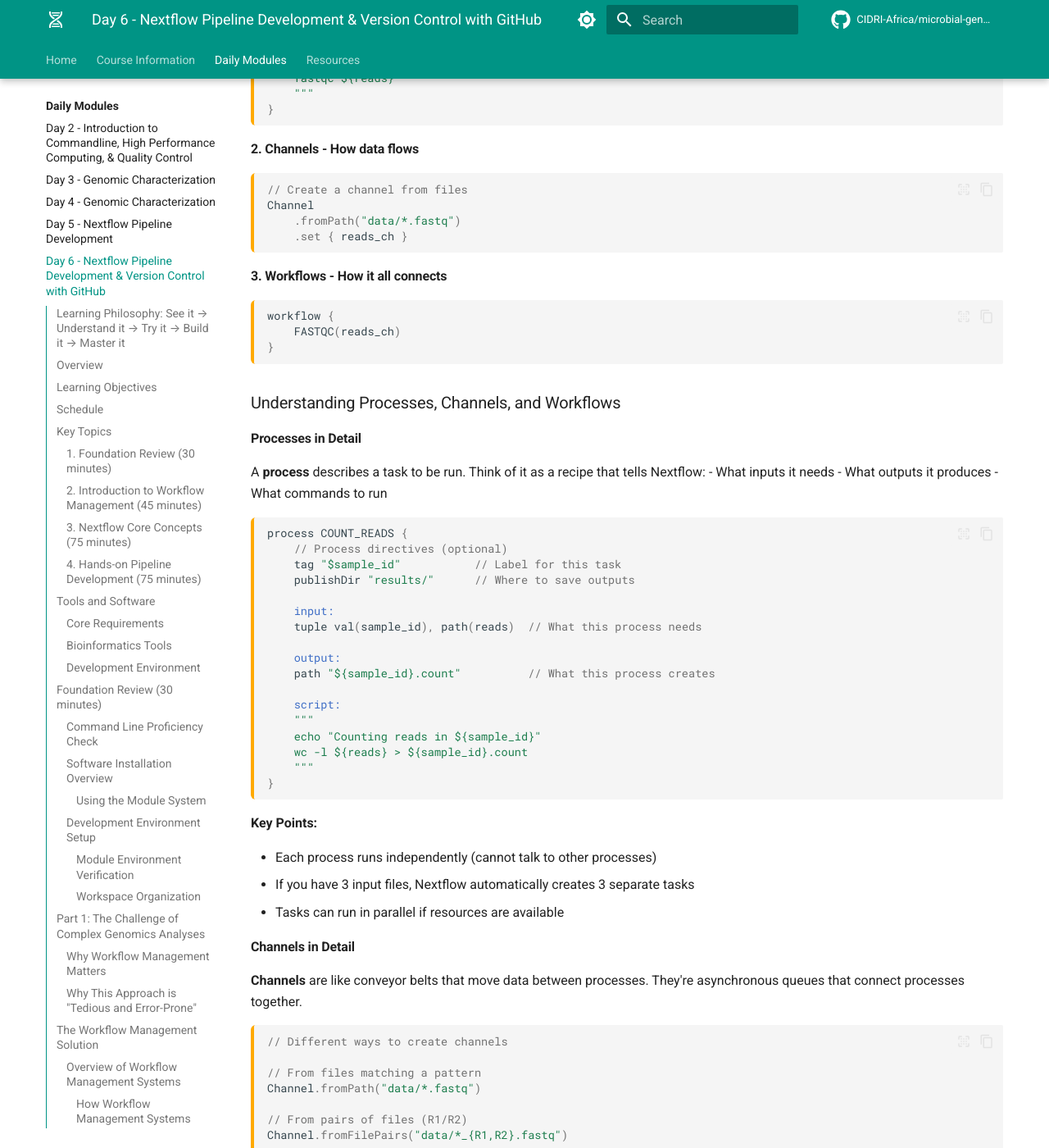
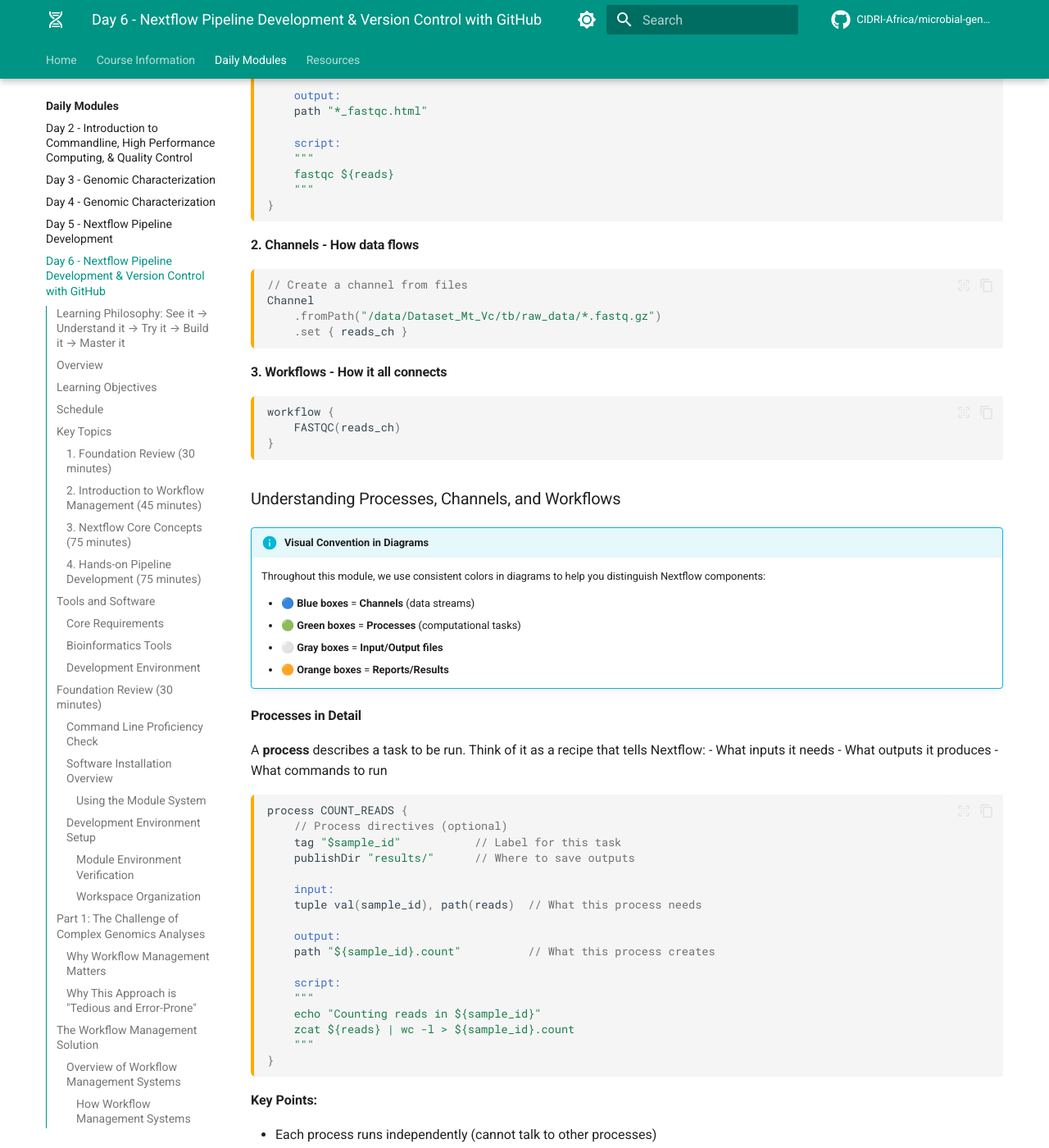
Before and after one commit to mamanambiya/microbial-genomics-training, an MkDocs documentation site: the page built from docs_src/modules/day6/index.md, in a window 1280 px wide and 1400 px high, scrolled down 21019 px. Shown: the whole window at 82% size. Built offline with MkDocs 1.6.1 and Material for MkDocs 9.7.7, drawn with Linux system fonts in a browser that asks for light colours; comment, search, counter and statistics services are not loaded; some of the changed text lies outside the part shown.

Commit message:
Update Day 6 with practical FASTQ handling commands
- Replace generic file commands with FASTQ-specific examples using zcat
- Add proper spacing after module setup headers
- Make examples more relevant for genomics workflows

🤖 Generated with [Claude Code](https://claude.ai/code)

Co-Authored-By: Claude <noreply@anthropic.com>

````diff
--- a/docs_src/modules/day6/index.md
+++ b/docs_src/modules/day6/index.md
@@ -121,9 +121,9 @@ cp file1.txt backup/       # Copy files
 mv old_name.txt new_name.txt  # Rename/move files
 
 # File content examination
-head -n 10 data.fastq      # First 10 lines
+zcat data.fastq.gz | head -n 10  # First 10 lines of compressed FASTQ
 tail -n 5 logfile.txt      # Last 5 lines
-wc -l sequences.fasta      # Count lines
+zcat sequences.fastq.gz | wc -l  # Count lines in compressed file
 grep ">" sequences.fasta   # Find FASTA headers
 
 # Process management
@@ -148,6 +148,7 @@ For Day 6, we'll focus on basic software installation and environment setup. Con
 **All tools are pre-installed and available through the module system. No installation required!**
 
 **Step 1: Check if module system is available**
+
 ```bash
 # Test if module command works
 module --version
@@ -156,6 +157,7 @@ module --version
 ```
 
 **Step 2: Check available modules**
+
 ```bash
 # List all available modules
 module avail
@@ -167,6 +169,7 @@ module avail fastqc
 ```
 
 **Step 3: Load required modules**
+
 ```bash
 # Load Java 17 (required for Nextflow)
 module load java/openjdk-17.0.2
@@ -181,6 +184,7 @@ module load multiqc/1.22.3
 ```
 
 **Step 4: Verify loaded modules**
+
 ```bash
 # Check what modules are currently loaded
 module list
@@ -192,6 +196,7 @@ fastqc --version
 ```
 
 **Step 5: Module management**
+
 ```bash
 # Unload a specific module
 module unload fastqc/0.12.1
@@ -211,6 +216,7 @@ chmod +x setup_modules.sh
 ```
 
 **Troubleshooting: If module command is not found**
+
 ```bash
 # Only if you get "module: command not found", try:
 source /opt/lmod/8.7/lmod/lmod/init/bash
@@ -230,6 +236,7 @@ Let's ensure your environment is ready for Nextflow development:
 <h5>✅ Environment Verification</h5>
 
 **Complete verification workflow:**
+
 ```bash
 # Step 1: Test module system
 module --version
@@ -262,6 +269,7 @@ module list
 ```
 
 **If module command is not found:**
+
 ```bash
 # Initialize module system (only if needed)
 source /opt/lmod/8.7/lmod/lmod/init/bash
@@ -271,6 +279,7 @@ module --version
 ```
 
 **If modules are not available:**
+
 ```bash
 # Search for modules with different names
 module avail 2>&1 | grep -i nextflow
@@ -280,6 +289,7 @@ module avail 2>&1 | grep -i java
 ```
 
 **Quick Setup Script:**
+
 ```bash
 # Create a one-command setup (handles module initialization if needed)
 cat > ~/setup_day6.sh << 'EOF'
@@ -344,16 +354,16 @@ Consider analyzing 100 bacterial genomes without workflow management:
 ```bash
 # Manual approach - tedious and error-prone
 for sample in sample1 sample2 sample3 ... sample100; do
-    fastqc ${sample}_R1.fastq ${sample}_R2.fastq
+    fastqc ${sample}_R1.fastq.gz ${sample}_R2.fastq.gz
     if [ $? -ne 0 ]; then echo "FastQC failed"; exit 1; fi
 
-    trimmomatic PE ${sample}_R1.fastq ${sample}_R2.fastq \
-        ${sample}_R1_trimmed.fastq ${sample}_R1_unpaired.fastq \
-        ${sample}_R2_trimmed.fastq ${sample}_R2_unpaired.fastq \
+    trimmomatic PE ${sample}_R1.fastq.gz ${sample}_R2.fastq.gz \
+        ${sample}_R1_trimmed.fastq.gz ${sample}_R1_unpaired.fastq.gz \
+        ${sample}_R2_trimmed.fastq.gz ${sample}_R2_unpaired.fastq.gz \
         SLIDINGWINDOW:4:20
     if [ $? -ne 0 ]; then echo "Trimming failed"; exit 1; fi
 
-    spades.py -1 ${sample}_R1_trimmed.fastq -2 ${sample}_R2_trimmed.fastq \
+    spades.py -1 ${sample}_R1_trimmed.fastq.gz -2 ${sample}_R2_trimmed.fastq.gz \
         -o ${sample}_assembly
     if [ $? -ne 0 ]; then echo "Assembly failed"; exit 1; fi
 
@@ -499,7 +509,7 @@ Let's see how the same basic task - running FastQC on multiple samples - would b
 ```bash
 # Manual approach - sequential processing
 for sample in sample1 sample2 sample3; do
-    fastqc ${sample}_R1.fastq ${sample}_R2.fastq -o results/
+    fastqc ${sample}_R1.fastq.gz ${sample}_R2.fastq.gz -o results/
     if [ $? -ne 0 ]; then echo "FastQC failed for $sample"; exit 1; fi
 done
 ```
@@ -736,6 +746,7 @@ graph TD
 </div>
 
 **Benefits of Nextflow approach:**
+
 - **Parallel processing**: All samples start simultaneously
 - **Efficient resource use**: Uses all available CPU cores
 - **Total time**: 60 minutes (1 hour) for 3 samples
@@ -891,7 +902,7 @@ process FASTQC {
 ```groovy
 // Create a channel from files
 Channel
-    .fromPath("data/*.fastq")
+    .fromPath("/data/Dataset_Mt_Vc/tb/raw_data/*.fastq.gz")
     .set { reads_ch }
 ```
 
@@ -904,6 +915,14 @@ workflow {
 
 ### Understanding Processes, Channels, and Workflows
 
+!!! info "Visual Convention in Diagrams"
+    Throughout this module, we use consistent colors in diagrams to help you distinguish Nextflow components:
+
+    - 🔵 **Blue boxes** = **Channels** (data streams)
+    - 🟢 **Green boxes** = **Processes** (computational tasks)
+    - ⚪ **Gray boxes** = **Input/Output files**
+    - 🟠 **Orange boxes** = **Reports/Results**
+
 #### **Processes in Detail**
 
 A **process** describes a task to be run. Think of it as a recipe that tells Nextflow:
@@ -926,7 +945,7 @@ process COUNT_READS {
     script:
     """
     echo "Counting reads in ${sample_id}"
-    wc -l ${reads} > ${sample_id}.count
+    zcat ${reads} | wc -l > ${sample_id}.count
     """
 }
 ```
@@ -945,10 +964,10 @@ process COUNT_READS {
 // Different ways to create channels
 
 // From files matching a pattern
-Channel.fromPath("data/*.fastq")
+Channel.fromPath("/data/Dataset_Mt_Vc/tb/raw_data/*.fastq.gz")
 
 // From pairs of files (R1/R2)
-Channel.fromFilePairs("data/*_{R1,R2}.fastq")
+Channel.fromFilePairs("/data/Dataset_Mt_Vc/tb/raw_data/*_{1,2}.fastq.gz")
 
 // From a list of values
 Channel.from(['sample1', 'sample2', 'sample3'])
@@ -970,10 +989,37 @@ graph LR
     D --> E[Process 2]
     E --> F[Final Results]
 
-    style B fill:#e1f5fe
-    style D fill:#e1f5fe
-```
-
+    %% Channels - Blue background
+    style B fill:#e3f2fd,stroke:#1976d2,stroke-width:2px,color:#000
+    style D fill:#e3f2fd,stroke:#1976d2,stroke-width:2px,color:#000
+
+    %% Processes - Green background
+    style C fill:#e8f5e8,stroke:#388e3c,stroke-width:2px,color:#000
+    style E fill:#e8f5e8,stroke:#388e3c,stroke-width:2px,color:#000
+
+    %% Input/Output - Light gray
+    style A fill:#f5f5f5,stroke:#757575,stroke-width:1px,color:#000
+    style F fill:#f5f5f5,stroke:#757575,stroke-width:1px,color:#000
+```
+
+</div>
+
+<div style="background: #f8f9fa; padding: 15px; border-radius: 8px; margin: 15px 0; border-left: 4px solid #007bff;">
+<h5>🎨 Color Legend for Nextflow Diagrams</h5>
+<div style="display: flex; gap: 20px; flex-wrap: wrap; margin-top: 10px;">
+    <div style="display: flex; align-items: center; gap: 8px;">
+        <div style="width: 20px; height: 20px; background: #e3f2fd; border: 2px solid #1976d2; border-radius: 4px;"></div>
+        <span><strong>Channels</strong> - Data streams (blue)</span>
+    </div>
+    <div style="display: flex; align-items: center; gap: 8px;">
+        <div style="width: 20px; height: 20px; background: #e8f5e8; border: 2px solid #388e3c; border-radius: 4px;"></div>
+        <span><strong>Processes</strong> - Computational tasks (green)</span>
+    </div>
+    <div style="display: flex; align-items: center; gap: 8px;">
+        <div style="width: 20px; height: 20px; background: #f5f5f5; border: 1px solid #757575; border-radius: 4px;"></div>
+        <span><strong>Input/Output</strong> - Data files (gray)</span>
+    </div>
+</div>
 </div>
 
 #### **Workflows in Detail**
@@ -983,7 +1029,7 @@ The **workflow** section defines how processes connect together. It's like the a
 ```groovy
 workflow {
     // Create input channel
-    reads_ch = Channel.fromPath("data/*.fastq")
+    reads_ch = Channel.fromPath("/data/Dataset_Mt_Vc/tb/raw_data/*.fastq.gz")
 
     // Run processes in order
     FASTQC(reads_ch)
@@ -1032,7 +1078,7 @@ Let's look at a complete, simple example that counts lines in a file:
 #!/usr/bin/env nextflow
 
 // Parameters (can be changed when running)
-params.input = "data/sample.fastq"
+params.input = "/data/Dataset_Mt_Vc/tb/raw_data/ERR036221_1.fastq.gz"
 
 // Create input channel
 input_ch = Channel.fromPath(params.input)
@@ -1054,12 +1100,13 @@ process NUM_LINES {
     script:
     """
     echo "Processing: ${read}"
-    wc -l ${read}
+    zcat ${read} | wc -l
     """
 }
 ```
 
 **Run the Nextflow script:**
+
 ```bash
 nextflow run count_lines.nf
 ```
@@ -1075,6 +1122,7 @@ nextflow run count_lines.nf
     ```
 
     **What this output means:**
+
     - **Line 1**: Nextflow version information
     - **Line 2**: Script name and unique run identifier
     - **Line 3**: Executor type (local computer)
@@ -1124,16 +1172,19 @@ graph TD
 You don't change your workflow code! Instead, you use configuration:
 
 **For local execution (default):**
+
 ```bash
 nextflow run my_pipeline.nf
 ```
 
 **For [SLURM](https://slurm.schedmd.com/documentation.html) cluster:**
+
 ```bash
 nextflow run my_pipeline.nf -profile slurm
 ```
 
 **For [AWS](https://aws.amazon.com/batch/) cloud:**
+
 ```bash
 nextflow run my_pipeline.nf -profile aws
 ```
@@ -1356,6 +1407,7 @@ document.querySelectorAll('.folder-item').forEach(item => {
 Here are essential commands for exploring Nextflow outputs:
 
 **Check overall structure:**
+
 ```bash
 tree -L 2
 ```
@@ -1379,11 +1431,13 @@ tree -L 2
     ```
 
 **Find the most recent task directory:**
+
 ```bash
 find work/ -name "*.exitcode" -exec dirname {} \; | head -1
 ```
 
 **Check task execution details:**
+
 ```bash
 # Navigate to a task directory (use actual path from above)
 cd work/a1/b2c3d4e5f6...
@@ -1399,6 +1453,7 @@ cat .command.err
 ```
 
 **Monitor pipeline progress:**
+
 ```bash
 # Watch log in real-time
 tail -f .nextflow.log
@@ -1634,16 +1689,27 @@ flowchart LR
     E --> I[Assembly Stats]
     F --> J[Gene Predictions]
 
-    style A fill:#e1f5fe
-    style G fill:#c8e6c9
-    style H fill:#fff3e0
-    style I fill:#fff3e0
-    style J fill:#fff3e0
+    %% Input/Output data - Gray
+    style A fill:#f5f5f5,stroke:#757575,stroke-width:1px,color:#000
+    style G fill:#f5f5f5,stroke:#757575,stroke-width:1px,color:#000
+
+    %% Processes (bioinformatics tools) - Green
+    style B fill:#e8f5e8,stroke:#388e3c,stroke-width:2px,color:#000
+    style C fill:#e8f5e8,stroke:#388e3c,stroke-width:2px,color:#000
+    style D fill:#e8f5e8,stroke:#388e3c,stroke-width:2px,color:#000
+    style E fill:#e8f5e8,stroke:#388e3c,stroke-width:2px,color:#000
+    style F fill:#e8f5e8,stroke:#388e3c,stroke-width:2px,color:#000
+
+    %% Reports/Outputs - Light orange
+    style H fill:#fff3e0,stroke:#f57c00,stroke-width:1px,color:#000
+    style I fill:#fff3e0,stroke:#f57c00,stroke-width:1px,color:#000
+    style J fill:#fff3e0,stroke:#f57c00,stroke-width:1px,color:#000
 ```
 
 </div>
 
 **What Each Step Does:**
+
 1. **Quality Control**: Check if your sequencing data is good quality
 2. **Read Trimming**: Remove low-quality parts of sequences
 3. **Genome Assembly**: Put the pieces together to reconstruct the genome
@@ -1719,6 +1785,7 @@ nextflow run hello.nf
     ```
 
     **What this means:**
+
     - Nextflow automatically created 3 parallel tasks (one for each sample)
     - All 3 tasks completed successfully (3 of 3 ✔)
     - The output shows messages from all samples
@@ -1789,6 +1856,7 @@ counts_ch.view { "Read count file: $it" }
 ```
 
 **Step 1: Explore the available data**
+
 ```bash
 # Check the real genomic data available
 ls -la /data/Dataset_Mt_Vc/
@@ -3389,11 +3457,11 @@ docker ps</pre>
 <strong>Solutions:</strong>
 <ol>
 <li><strong>Check file paths:</strong>
-<pre style="background: #f5f5f5; padding: 10px; border-radius: 3px;">ls data/
-ls data/*.fastq</pre>
+<pre style="background: #f5f5f5; padding: 10px; border-radius: 3px;">ls /data/Dataset_Mt_Vc/tb/raw_data/
+ls /data/Dataset_Mt_Vc/tb/raw_data/*.fastq.gz</pre>
 </li>
 <li><strong>Use absolute paths:</strong>
-<pre style="background: #f5f5f5; padding: 10px; border-radius: 3px;">nextflow run script.nf --reads '/full/path/to/data/*.fastq'</pre>
+<pre style="background: #f5f5f5; padding: 10px; border-radius: 3px;">nextflow run script.nf --reads '/data/Dataset_Mt_Vc/tb/raw_data/*.fastq.gz'</pre>
 </li>
 <li><strong>Check file naming pattern:</strong>
 <pre style="background: #f5f5f5; padding: 10px; border-radius: 3px;"># Files should match pattern like:
@@ -3556,7 +3624,7 @@ Channels are asynchronous data streams that connect processes:
 
 ```nextflow
 // Create channel from file pairs
-reads_ch = Channel.fromFilePairs("data/*_R{1,2}.fastq.gz")
+reads_ch = Channel.fromFilePairs("/data/Dataset_Mt_Vc/tb/raw_data/*_{1,2}.fastq.gz")
 
 // Create channel from a list
 samples_ch = Channel.from(['sample1', 'sample2', 'sample3'])
@@ -3680,7 +3748,7 @@ Create `channel_examples.nf`:
 
 workflow {
     // Channel from file pairs
-    reads_ch = Channel.fromFilePairs("data/*_R{1,2}.fastq.gz")
+    reads_ch = Channel.fromFilePairs("/data/Dataset_Mt_Vc/tb/raw_data/*_{1,2}.fastq.gz")
     reads_ch.view { sample, files -> "Sample: $sample, Files: $files" }
 
     // Channel from list
@@ -3782,7 +3850,7 @@ Create `fastqc_pipeline.nf`:
 #!/usr/bin/env nextflow
 
 // Parameters
-params.reads = "data/*_R{1,2}.fastq.gz"
+params.reads = "/data/Dataset_Mt_Vc/tb/raw_data/*_{1,2}.fastq.gz"
 params.outdir = "results"
 
 // Main workflow
````
